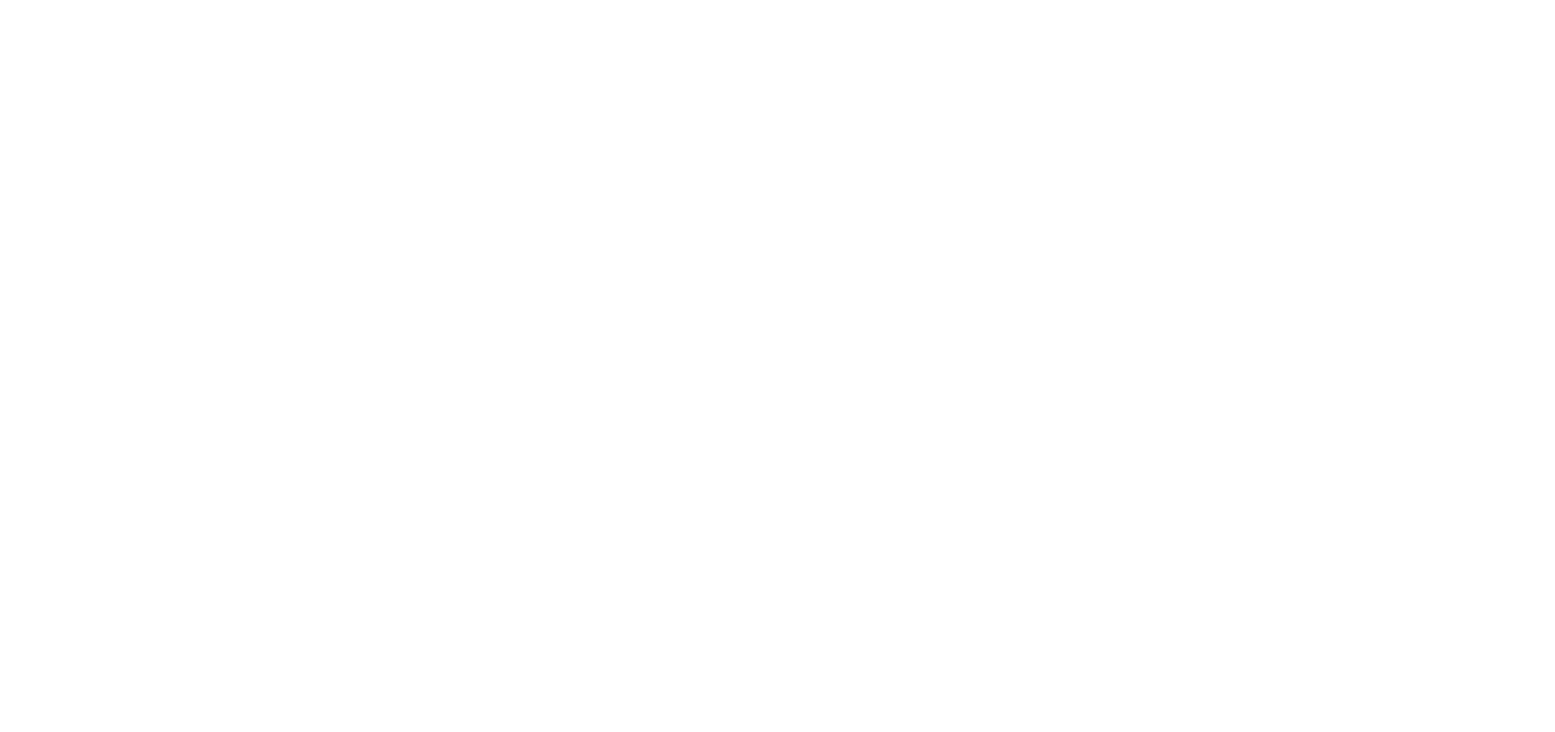
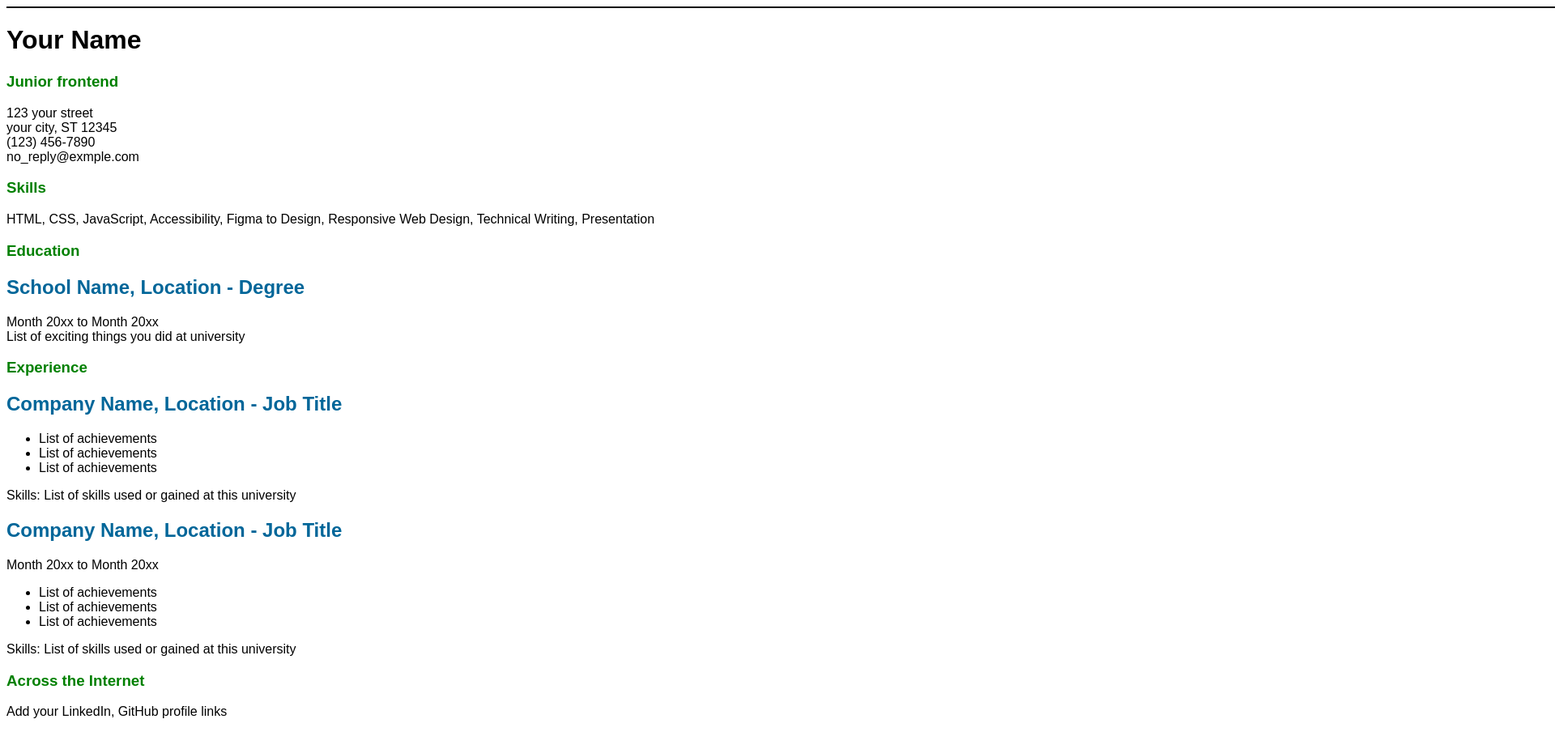
Before and after one commit to leyvinit/single_page_cv, a plain HTML site: page index.html in a window 1280 px wide. Shown: the top 904 px of the page at 81% size, 1920 px wide, since content can reach past the window. Before the commit the page ends 800 px from the top, so only its background shows below. Drawn offline with Linux system fonts and the light colour scheme.

Commit message:
Update index.html

```diff
--- a/index.html
+++ b/index.html
@@ -3,9 +3,81 @@
 <head>
     <meta charset="UTF-8">
     <meta name="viewport" content="width=device-width, initial-scale=1.0">
-    <title>Document</title>
+    <meta name="description" content="Nilovar's Junior Frontend Developer CV. View skills, education, and experience in a clean single-page resume.">
+    <meta name="keywords" content="Frontend Developer, Junior Developer, Resume, HTML, CSS, JavaScript, Portfolio, Nilovar">
+    <meta name="author" content="Nilovar">
+    <meta property="og:title" content="Nilovar - Junior Frontend Developer CV">
+    <meta property="og:description" content="A single-page resume showcasing frontend development skills and experience.">
+    <meta property="og:image" content="your-image-url.jpg"> <!-- optional but 🔥 -->
+    <meta property="og:url" content="https://yourdomain.com/yourcv">
+    <meta property="og:type" content="website">
+
+
+    <title>SINGLE PAGE CV</title>
+    <link rel="icon" href="favicon.icon" type="image/x-icon">
+
 </head>
 <body>
 
+    <div style="width: 160%; margin: 0 auto; font-family: Arial, sans-serif;">
+
+        <hr style="height: 2px; background-color: #060606; border: none; margin-bottom: 20px;">
+        <header>
+        <h1> Your Name</h1>
+        <h3 style="color:#008000">Junior frontend</h3>
+
+        <p>
+            123 your street<br>
+            your city, ST 12345<br>
+            (123) 456-7890<br>
+            no_reply@exmple.com
+        </p>
+        </header>
+
+        <main>
+        <h3 style="color:#008000">Skills</h3>
+
+        <p>
+            HTML, CSS, JavaScript, Accessibility, Figma to Design, Responsive Web Design,
+            Technical Writing, Presentation
+        </p>
+
+        <h3 style="color:#008000">Education</h3>
+
+        <h2 style="color:#006699">School Name, Location - Degree</h2>
+        <p>
+            Month 20xx to Month 20xx<br>
+            List of exciting things you did at university
+        </p>
+
+        <h3 style="color:#008000">Experience</h3>
+
+        <h2 style="color:#006699">Company Name, Location - Job Title</h2>
+        <ul>
+            <li>List of achievements</li>
+            <li>List of achievements</li>
+            <li>List of achievements</li>
+        </ul>
+        <p>Skills: List of skills used or gained at this university</p>
+
+        <h2 style="color:#006699">Company Name, Location - Job Title</h2>
+        <p>Month 20xx to Month 20xx</p>
+        <ul>
+            <li>List of achievements</li>
+            <li>List of achievements</li>
+            <li>List of achievements</li>
+        </ul>
+        <p>Skills: List of skills used or gained at this university</p>
+        </main>
+
+        <footer>
+        <h3 style="color:#008000">Across the Internet</h3>
+        <p>Add your LinkedIn, GitHub profile links</p>
+        </footer>
+
+    </div>
+
 </body>
+
+
 </html>
```
